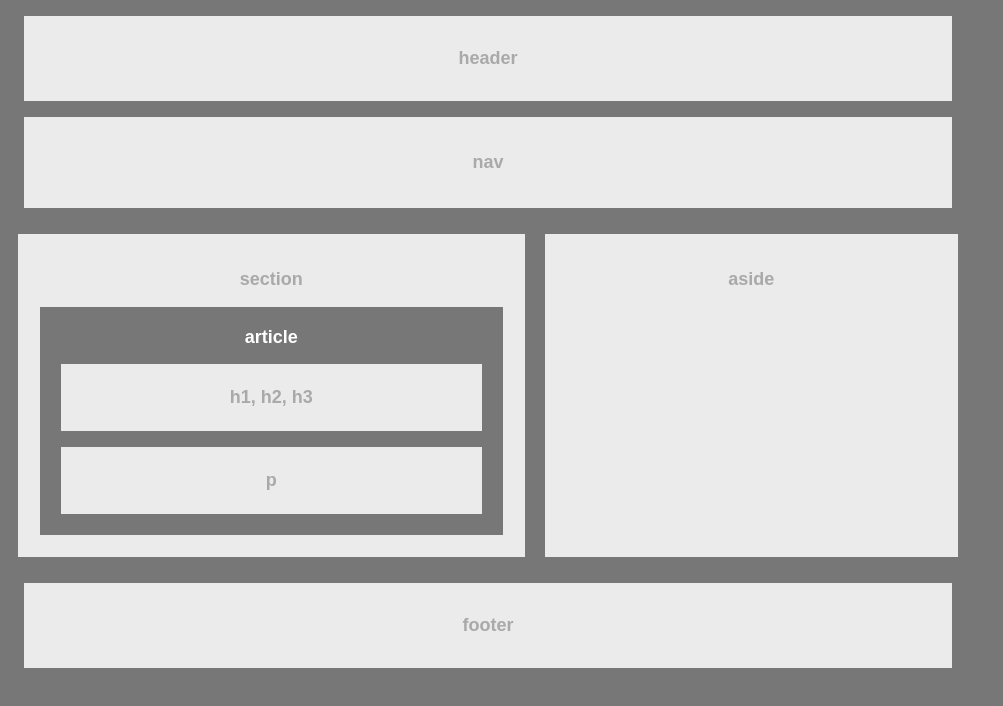
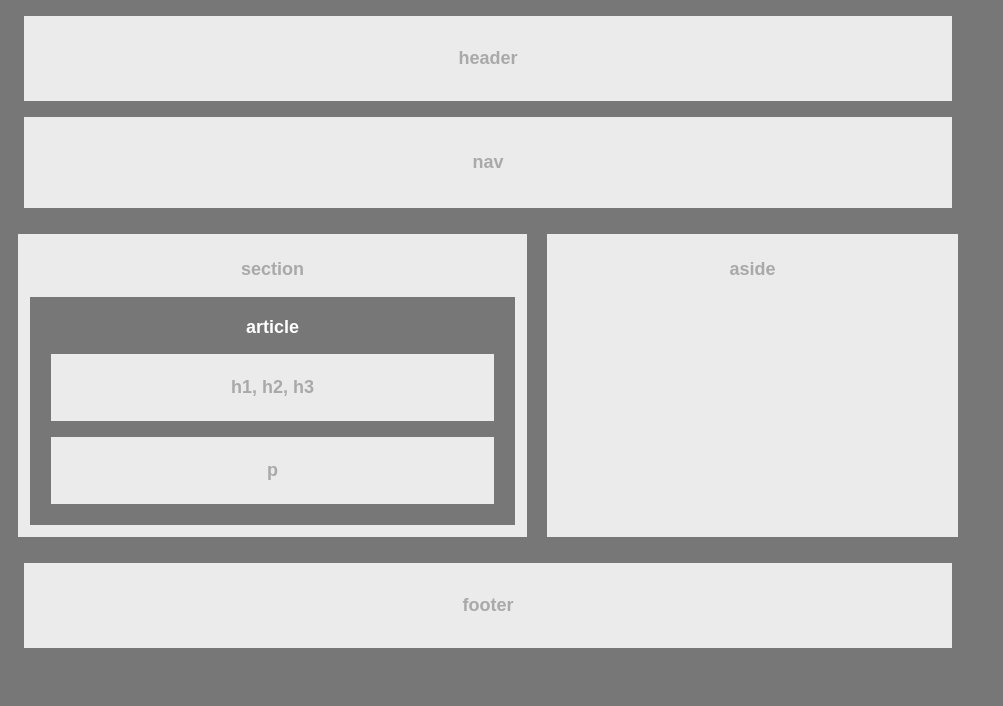
Before and after one commit to minahn10/HW-Wireframe, a plain HTML site: page index.html in a window 1280 px wide. Shown: the whole page, without its empty margins (0-1003 px from the left). Drawn offline with Linux system fonts and the light colour scheme.

Commit message:
completed

```diff
--- a/style.css
+++ b/style.css
@@ -16,8 +16,7 @@ body {
 .container-2 {
     background-color: #ebebeb;
     text-align: center;
-    margin: auto;
-    padding: 20px;
+    padding: 10px;
     margin: 10px;
 }
 
```
Also changed, not shown: index.html (+1 -0 lines).
